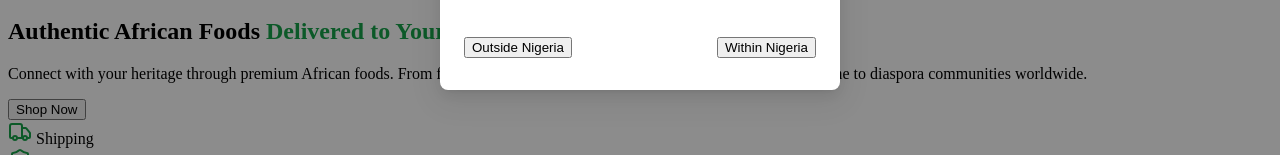
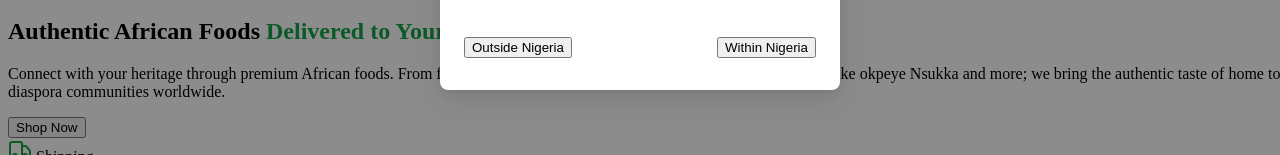
Before and after one commit to vabimbolazoja/4mcl, a React (Vite) app in the folder client/: page / in a window 1280 px wide. Shown: the part 231-386 px from the top of the page. Built offline with nearby package versions, Linux system fonts and the light colour scheme; no server answers.

Commit message:
Update hero.tsx

```diff
--- a/client/src/components/hero.tsx
+++ b/client/src/components/hero.tsx
@@ -12,7 +12,7 @@ export default function Hero() {
               <span className="text-primary-600">Delivered to Your Door</span>
             </h1>
             <p className="text-lg sm:text-xl text-slate-600 mb-6 sm:mb-8 leading-relaxed max-w-2xl mx-auto lg:mx-0">
-              Connect with your heritage through premium African foods. From fresh yams to exotic spices, we bring the authentic taste of home to diaspora communities worldwide.
+              Connect with your heritage through premium African foods. From fresh ground egusi seeds and okpa flour, to exotic seasonings like okpeye Nsukka and more; we bring the authentic taste of home to diaspora communities worldwide.
             </p>
             <div className="flex justify-center lg:justify-start mb-6 sm:mb-8">
               <Button
```
